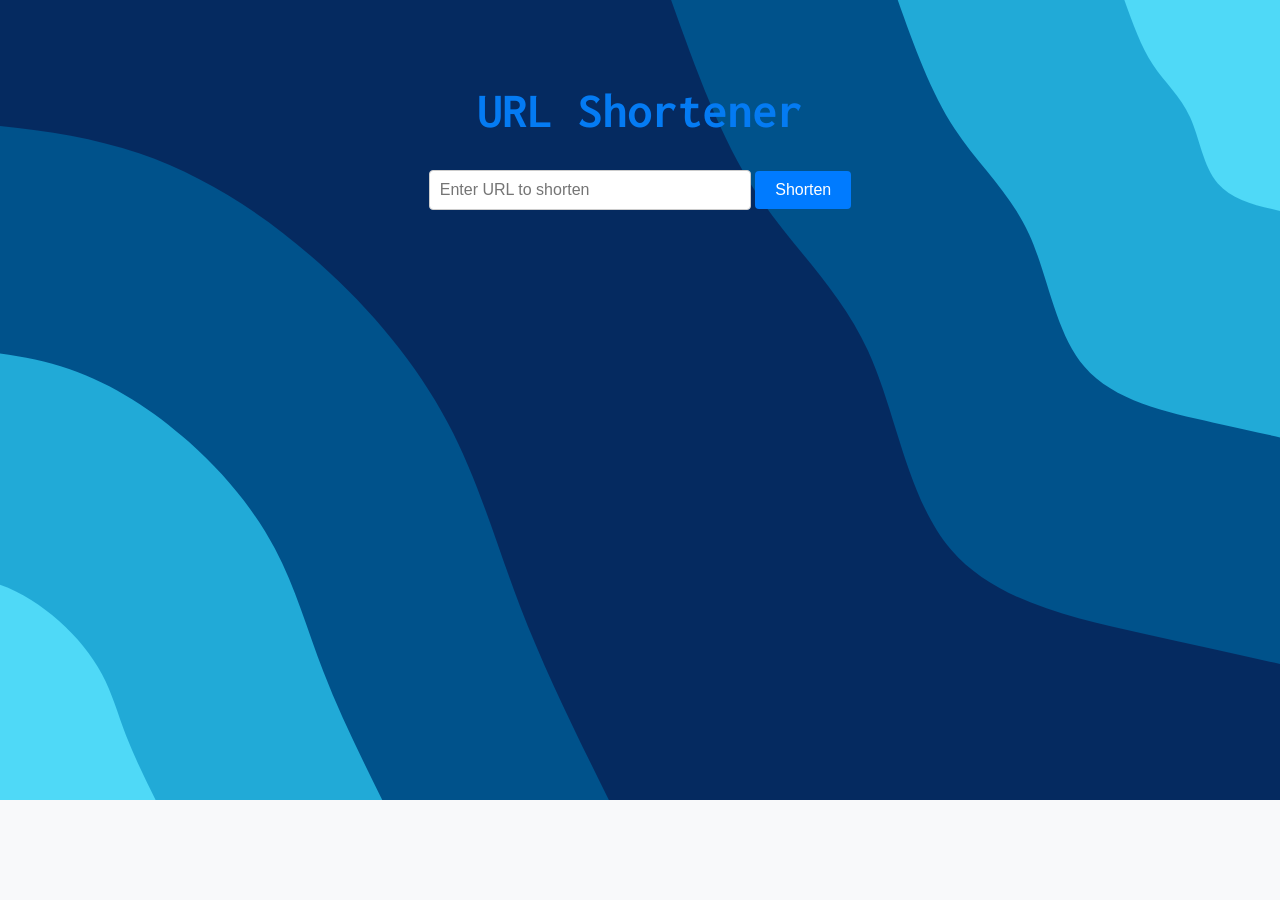
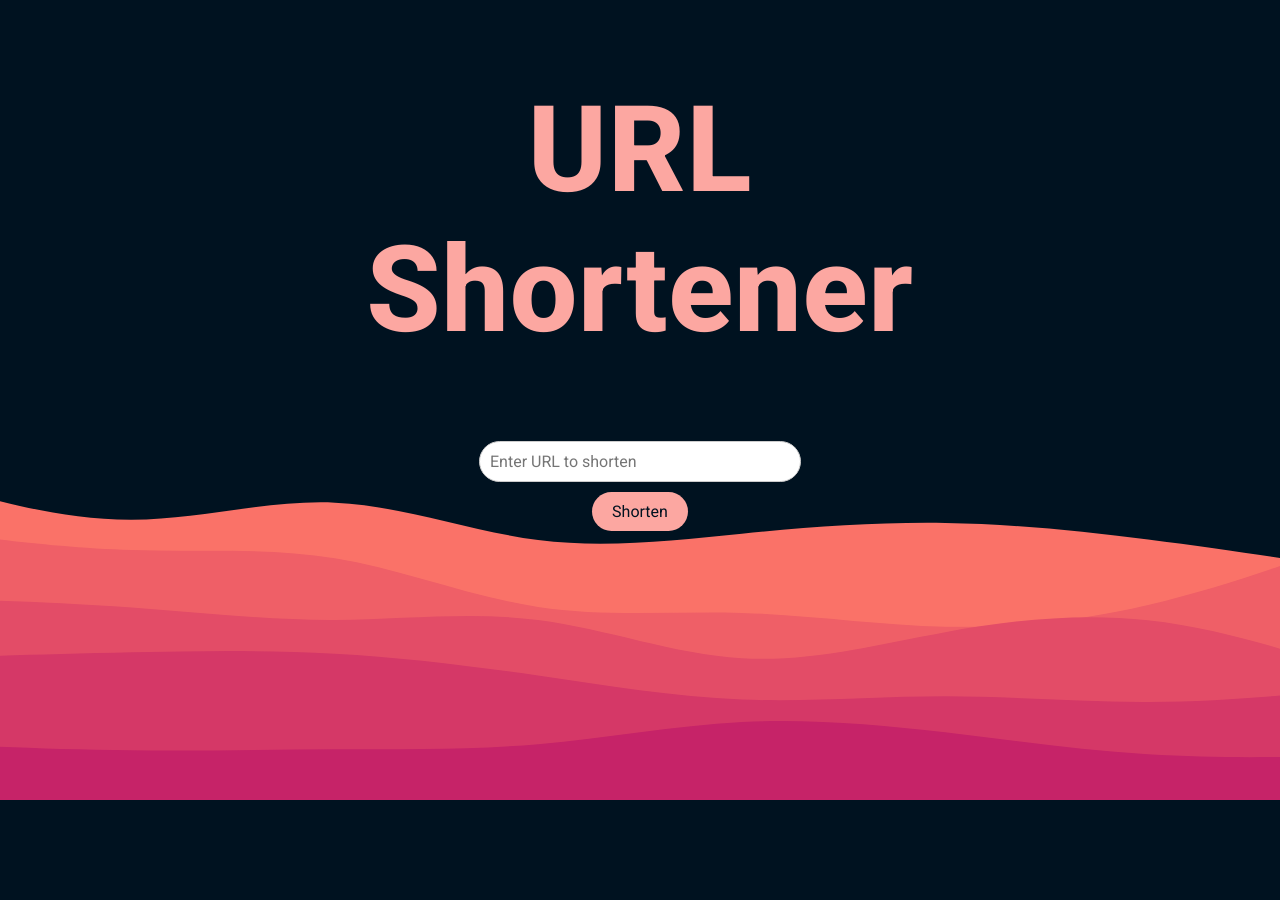
Before and after one commit to PedrowDias/url-shortener, a Flask app: page / in a window 1280 px wide. After the commit the page ends 800 px from the top, so only its background shows below. Run offline with Flask 3, Linux system fonts and the light colour scheme.

Commit message:
Finish UI updates and layout changes, improved some button-related functionalities

```diff
--- a/static/css/index.css
+++ b/static/css/index.css
@@ -1,17 +1,14 @@
+* {
+  font-family: 'Roboto';
+}
+
 body {
-  font-family: Arial, sans-serif;
   text-align: center;
-  padding: 50px;
-  background-color: #f8f9fa;
-  position: relative;
-  margin: 0;
-  min-height: 100vh;
-  overflow: hidden;
 }
 
 .wave-background {
   position: fixed;
-  top: 0;
+  bottom: 0;
   left: 0;
   width: 100%;
   height: 100vh;
@@ -19,38 +16,37 @@ body {
   object-fit: cover;
 }
 
-.content {
-  position: relative;
-  z-index: 1;
-}
-
 h1 {
-  color: #047bf3;
-  font-family: 'Inconsolata', monospace;
-  font-size: 50px;
+  color: #FCA7A1;
+  letter-spacing: 0.8px;
+  font-weight: 800;
+  font-size: 120px;
 }
 
 input[type="text"] {
   width: 300px;
   padding: 10px;
   font-size: 16px;
-  margin-bottom: 10px;
   border: 1px solid #ccc;
-  border-radius: 4px;
+  border-radius: 30px;
+  padding-left: 10px;
+  display: block;
+  margin: 10px auto;
 }
 
 input[type="submit"] {
   padding: 10px 20px;
   font-size: 16px;
-  background-color: #007bff;
-  color: white;
+  background-color: #FCA7A1;
+  color: #001220;
   border: none;
-  border-radius: 4px;
+  border-radius: 100px;
   cursor: pointer;
+  display: inline-block;
 }
 
 input[type="submit"]:hover {
-  background-color: #0056b3;
+  background-color: #fcc8c3;
 }
 
 .error {
--- a/templates/base.html
+++ b/templates/base.html
@@ -1,11 +1,13 @@
 <!DOCTYPE html>
 <html>
 <head>
-    <!-- The first three are for a font used in the main page -->
+    <link rel="stylesheet" href="{{ url_for('static', filename='css/index.css') }}">
+
+    <!-- For the 'Roboto' font -->
     <link rel="preconnect" href="https://fonts.googleapis.com">
     <link rel="preconnect" href="https://fonts.gstatic.com" crossorigin>
-    <link href="https://fonts.googleapis.com/css2?family=Inconsolata:wght@200..900&display=swap" rel="stylesheet">
-    <link rel="stylesheet" href="{{ url_for('static', filename='css/index.css') }}">
+    <link href="https://fonts.googleapis.com/css2?family=Inconsolata:wght@200..900&family=Inter:ital,opsz,wght@0,14..32,100..900;1,14..32,100..900&family=Roboto:ital,wght@0,100..900;1,100..900&display=swap" rel="stylesheet">
+
     <title>URL Shortener</title>
     <script src="{{ url_for('static', filename='js/utils.js') }}"></script>
     {% block head %}{% endblock %}
--- a/templates/index.html
+++ b/templates/index.html
@@ -3,9 +3,9 @@
 <link rel="stylesheet" href="{{ url_for('static', filename='css/index.css') }}">
 {% endblock %}
 {% block content %}
-<h1>URL Shortener</h1>
+<h1 class="url-title">URL<br>Shortener</h1>
 <!-- The input to enter the original URL and the button to shorten it -->
-<form method="POST" onsubmit="return validateForm()">
+<form method="POST" class="form" onsubmit="return validateForm()">
     <input type="text" name="url" id="url" placeholder="Enter URL to shorten">
     <input type="submit" value="Shorten">
 </form>
```
Also changed, not shown: static/css/result.css (+40 -8 lines), templates/result.html (+8 -6 lines), static/images/background.svg, 2 other files.
